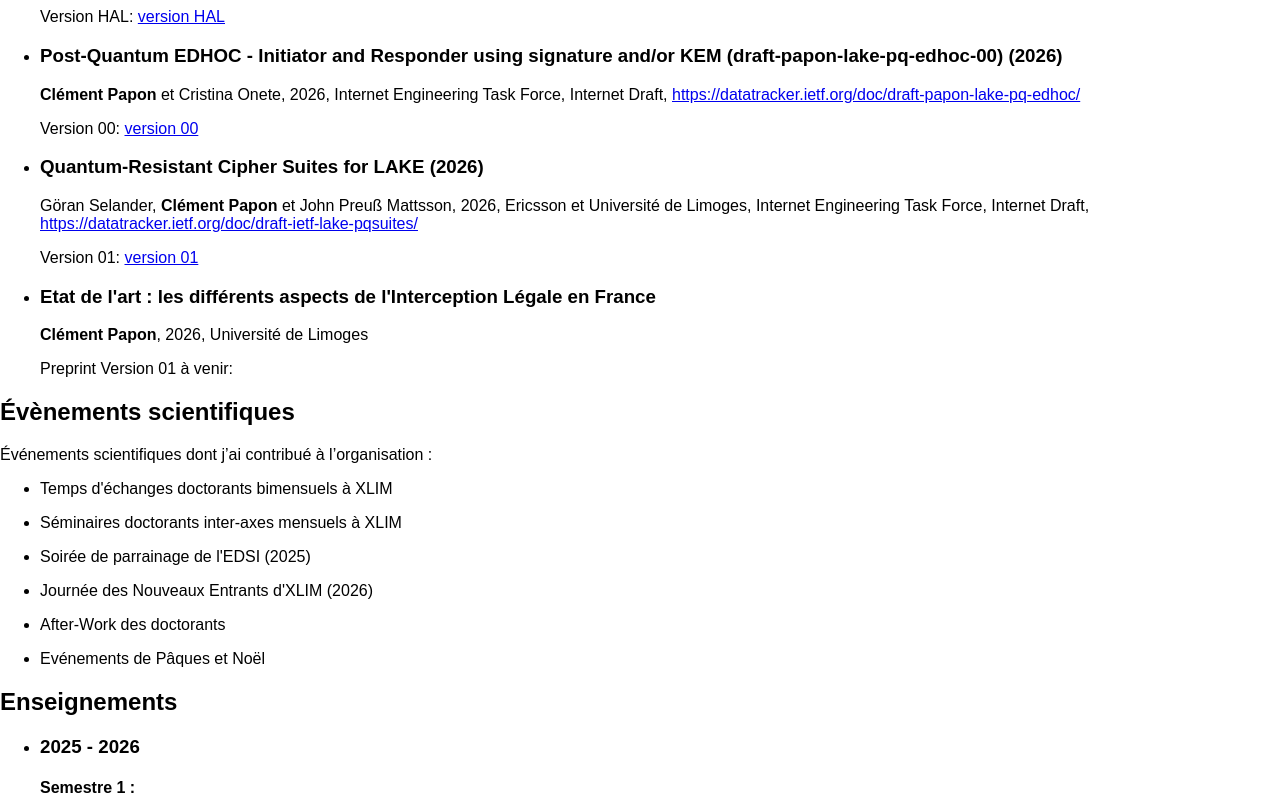
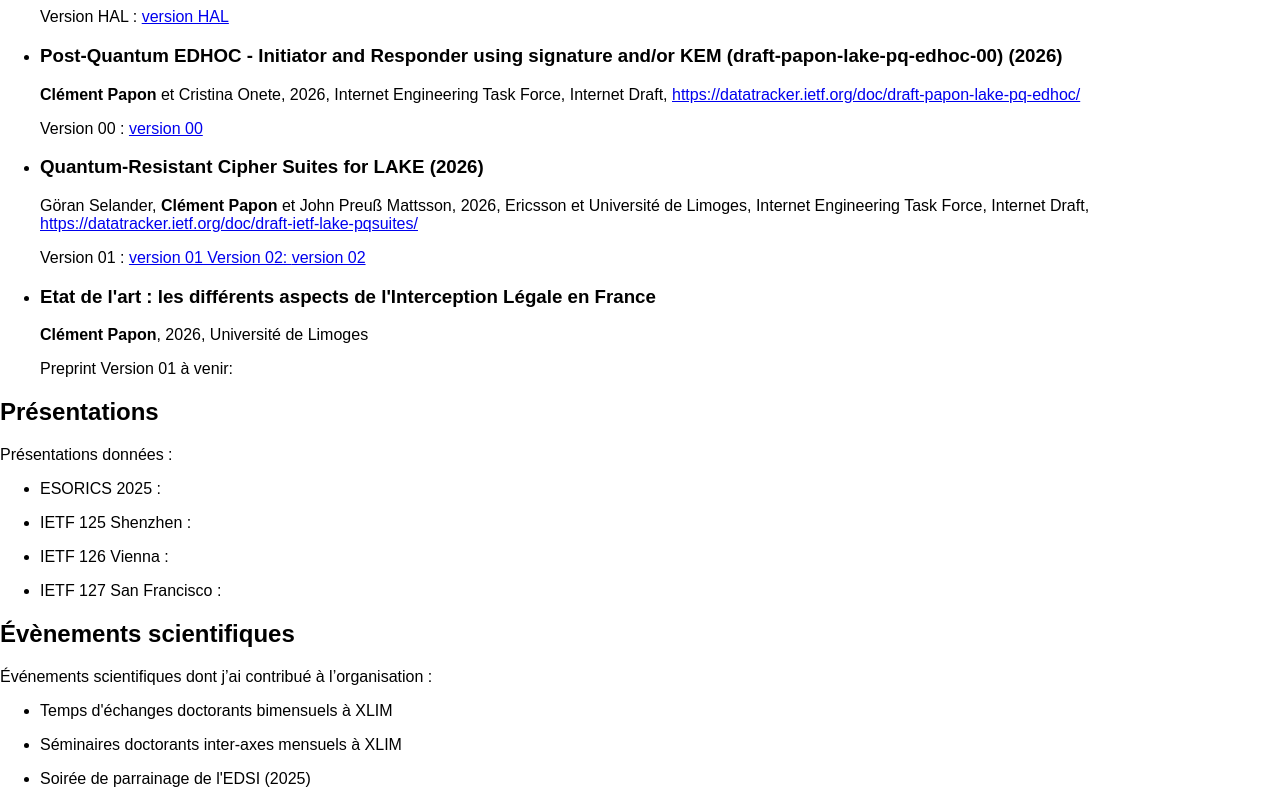
Before and after one commit to clementpapon/clementpapon.github.io, a plain HTML site: page fr/index.html in a window 1280 px wide. Shown: the part 901-1701 px from the top of the page. Drawn offline with Linux system fonts and the light colour scheme.

Commit message:
update fr 1

```diff
--- a/fr/index.html
+++ b/fr/index.html
@@ -32,19 +32,27 @@
     <p>Version publiée : <a href="/articles/LI-EDHOC-short.pdf">version publiée</a>, Version longue : <a href="/articles/LI-EDHOC-long.pdf">version longue</a></p>
     <li><h3><strong>Pre-Shared Key Authentication With EDHOC: The Security–Performance Tradeoff (2025)</strong></h3></li>
     <p>Elsa López Pérez, Thomas Watteyne, Rafael Marin-Lopez, Cristina Onete, <strong>Clément Papon</strong> et Mališa Vučinić, 2025, IEEE Access, vol. 13, pp. 200367-200381, doi: <a href="https://doi.org/10.1109/ACCESS.2025.3633152">https://doi.org/10.1109/ACCESS.2025.3633152</a></p>
-    <p>Version publiée: <a href="/articles/EDHOC-PSK.pdf">version publiée</a></p>
+    <p>Version publiée : <a href="/articles/EDHOC-PSK.pdf">version publiée</a></p>
     <li><h3><strong>State-of-the-Art: Secure-Channel Establishment in Constrained Mobile Environments et Lawful Interception (2026)</strong></h3></li>
     <p>Elsa López Pérez, Cristina Onete, <strong>Clément Papon</strong> et Mališa Vučinić, 2026, Inria & Université de Limoges, <a href="https://hal.science/hal-05450526v1">https://hal.science/hal-05450526v1</a></p>
-    <p>Version HAL: <a href="/articles/State-of-the-art-D31.pdf">version HAL</a></p>
+    <p>Version HAL : <a href="/articles/State-of-the-art-D31.pdf">version HAL</a></p>
     <li><h3><strong>Post-Quantum EDHOC - Initiator and Responder using signature and/or KEM (draft-papon-lake-pq-edhoc-00) (2026)</strong></h3></li>
     <p><strong>Clément Papon</strong> et Cristina Onete, 2026, Internet Engineering Task Force, Internet Draft, <a href="https://datatracker.ietf.org/doc/draft-papon-lake-pq-edhoc/">https://datatracker.ietf.org/doc/draft-papon-lake-pq-edhoc/</a></p>
-    <p>Version 00: <a href="/articles/draft-papon-lake-pq-edhoc-00.pdf">version 00</a></p>
+    <p>Version 00 : <a href="/articles/draft-papon-lake-pq-edhoc-00.pdf">version 00</a></p>
     <li><h3><strong>Quantum-Resistant Cipher Suites for LAKE (2026)</strong></h3></li>
     <p>Göran Selander, <strong>Clément Papon</strong> et John Preuß Mattsson, 2026, Ericsson et Université de Limoges, Internet Engineering Task Force, Internet Draft, <a href="https://datatracker.ietf.org/doc/draft-ietf-lake-pqsuites/">https://datatracker.ietf.org/doc/draft-ietf-lake-pqsuites/</a></p>
-    <p>Version 01: <a href="https://datatracker.ietf.org/doc/draft-ietf-lake-pqsuites/">version 01</a></p>
+    <p>Version 01 : <a href="https://datatracker.ietf.org/doc/draft-ietf-lake-pqsuites/01/">version 01 Version 02: <a href="https://datatracker.ietf.org/doc/draft-ietf-lake-pqsuites/02/">version 02</a></p>
     <li><h3><strong>Etat de l'art : les différents aspects de l'Interception Légale en France</strong></h3></li>
     <p><strong>Clément Papon</strong>, 2026, Université de Limoges</a></p>
     <p>Preprint Version 01 à venir:</p>
+  </ul>
+  <h2>Présentations</h2>
+  <p>Présentations données :</p>
+  <ul>
+    <li><p>ESORICS 2025 :</p></li>
+    <li><p>IETF 125 Shenzhen :</p></li>
+    <li><p>IETF 126 Vienna :</p></li>
+    <li><p>IETF 127 San Francisco :</p></li>
   </ul>
   <h2>Évènements scientifiques</h2>
   <p>Événements scientifiques dont j’ai contribué à l’organisation :</p>
```
Also changed, not shown: 1 other file.
